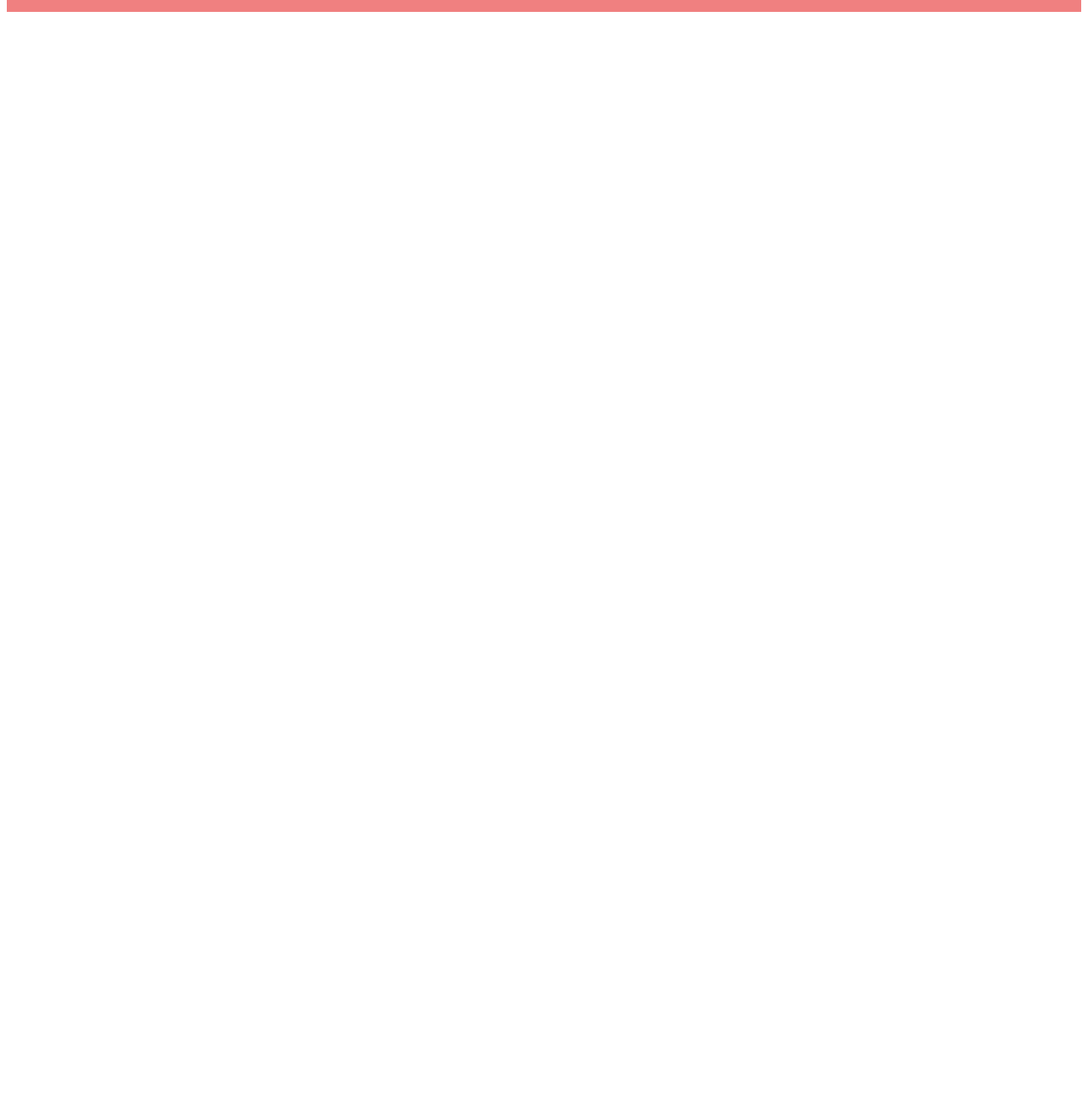
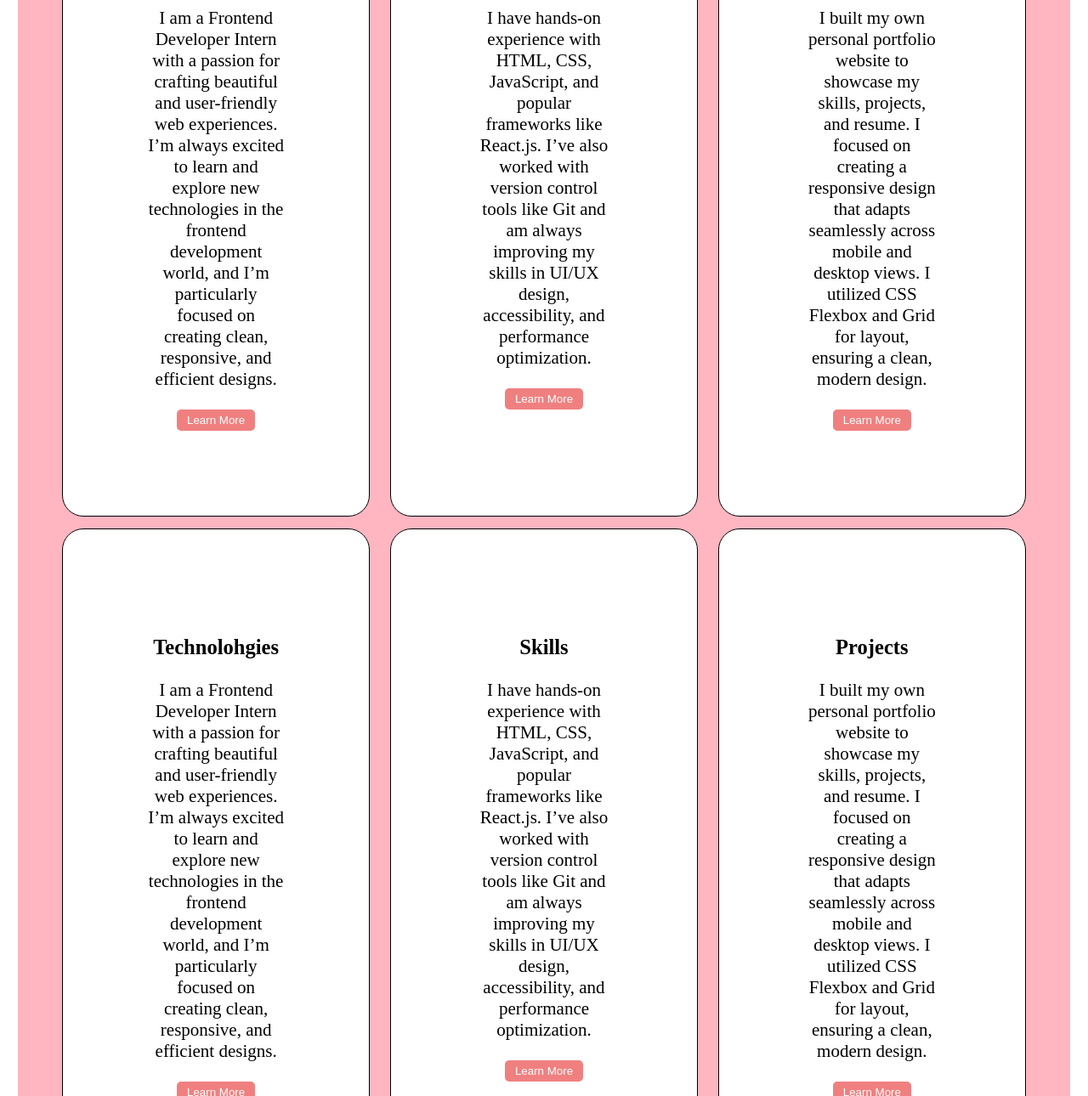
Before and after one commit to Misbah-Razzaq/Web-Portal, a plain HTML site: page index.html in a window 1280 px wide. Shown: the part 1143-2433 px from the top of the page at 85% size. Before the commit the page ends 1165 px from the top, so only its background shows below. Drawn offline with Linux system fonts and the light colour scheme.

Commit message:
feat: adding more sections

```diff
--- a/index.css
+++ b/index.css
@@ -1,7 +1,11 @@
+
+
+
+
 
 .navbar {
   display: flex;
-  padding: 20px 30px;
+  width: 100%;
   align-items: center;
   justify-content: space-between;
   color: white;
@@ -24,6 +28,7 @@
 }
 
 .body {
+  display: flex;
   margin: 0;
   padding: 0;
   font-family: poppins;
--- a/index.html
+++ b/index.html
@@ -50,6 +50,56 @@
         <button class="button">Learn More</button>
       </div>
     </section>
+    <section class="flex-container">
+      <div class="flex-item">
+        <h3>Technolohgies</h3>
+        <p>I am a Frontend Developer Intern with a passion for crafting beautiful and user-friendly web experiences. I’m
+          always excited to learn and explore new technologies in the frontend development world, and I’m particularly
+          focused on creating clean, responsive, and efficient designs.</p>
+        <button class="button">Learn More</button>
+      </div>
+      <div class="flex-item">
+        <h3>Skills</h3>
+        <p>I have hands-on experience with HTML, CSS, JavaScript, and popular frameworks like React.js. I’ve also worked
+          with version control tools like Git and am always improving my skills in UI/UX design, accessibility, and
+          performance optimization.</p>
+        <button class="button">Learn More</button>
+      </div>
+      <div class="flex-item">
+        <h3>Projects</h3>
+        <p>I built my own personal portfolio website to showcase my skills, projects, and resume. I focused on creating
+          a
+          responsive design that adapts seamlessly across mobile and desktop views. I utilized CSS Flexbox and Grid for
+          layout, ensuring a clean, modern design.
+        </p>
+        <button class="button">Learn More</button>
+      </div>
+    </section>
+    <section class="flex-container">
+      <div class="flex-item">
+        <h3>Technolohgies</h3>
+        <p>I am a Frontend Developer Intern with a passion for crafting beautiful and user-friendly web experiences. I’m
+          always excited to learn and explore new technologies in the frontend development world, and I’m particularly
+          focused on creating clean, responsive, and efficient designs.</p>
+        <button class="button">Learn More</button>
+      </div>
+      <div class="flex-item">
+        <h3>Skills</h3>
+        <p>I have hands-on experience with HTML, CSS, JavaScript, and popular frameworks like React.js. I’ve also worked
+          with version control tools like Git and am always improving my skills in UI/UX design, accessibility, and
+          performance optimization.</p>
+        <button class="button">Learn More</button>
+      </div>
+      <div class="flex-item">
+        <h3>Projects</h3>
+        <p>I built my own personal portfolio website to showcase my skills, projects, and resume. I focused on creating
+          a
+          responsive design that adapts seamlessly across mobile and desktop views. I utilized CSS Flexbox and Grid for
+          layout, ensuring a clean, modern design.
+        </p>
+        <button class="button">Learn More</button>
+      </div>
+    </section>
   </div>
 
 </body>
```
